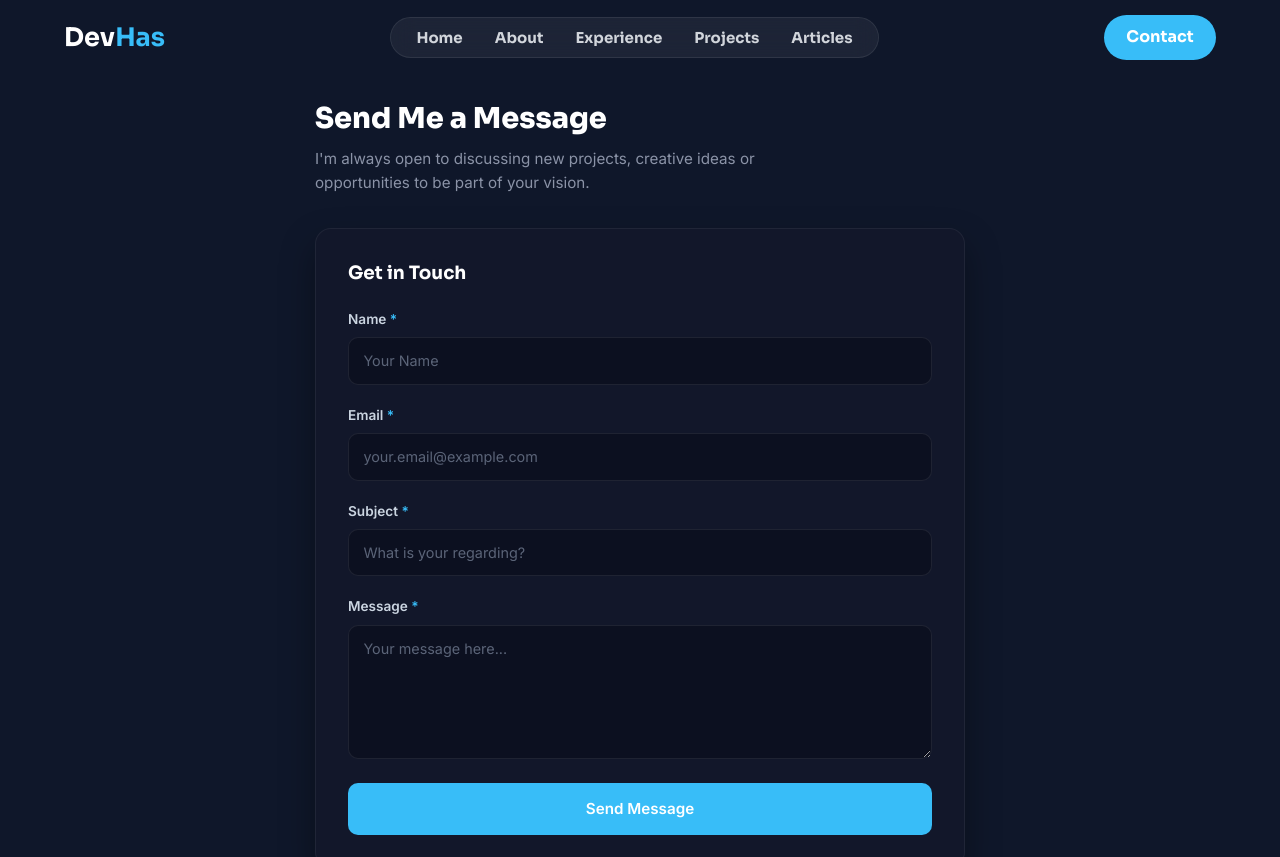
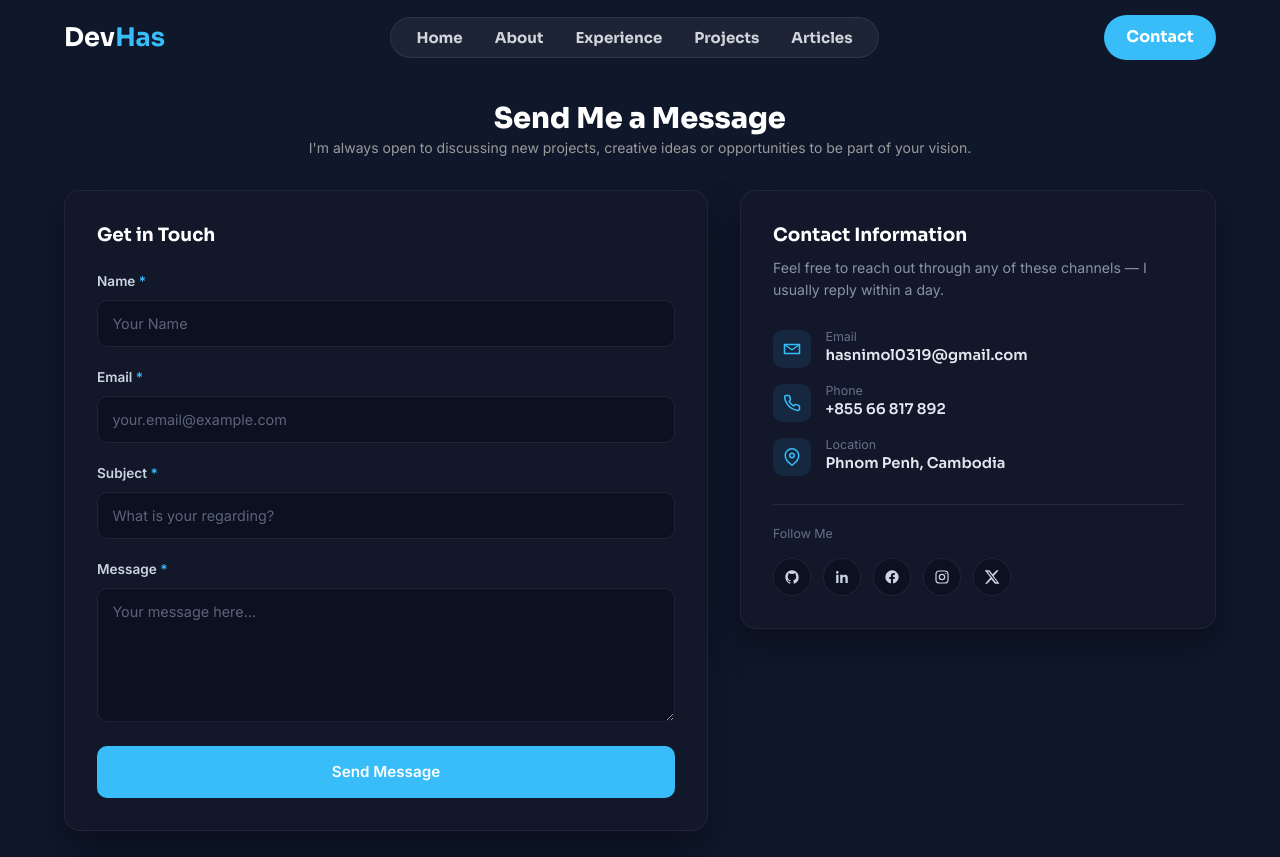
Before and after one commit to hasnimol0319-cloud/my-ng-portfolio, an Angular app: page /contact in a window 1280 px wide. Shown: the top 857 px of the page. Built offline with nearby package versions, Linux system fonts and the light colour scheme.

Commit message:
Update contact page

```diff
--- a/src/app/components/contact/contact.component.html
+++ b/src/app/components/contact/contact.component.html
@@ -1,8 +1,10 @@
 <section class="contact">
     <div class="section-head">
         <h2>Send Me a Message</h2>
-        <p>I'm always open to discussing new projects, creative ideas or opportunities to be part of your vision.</p>
+        <p class="description">I'm always open to discussing new projects, creative ideas or opportunities to be part of your vision.</p>
     </div>
+
+    <div class="contact-wrapper">
 
         <div class="contact-card">
             <h3>Get in Touch</h3>
@@ -71,4 +73,86 @@
 
             </form>
         </div>
+
+        <div class="info-card">
+            <h3>Contact Information</h3>
+            <p>Feel free to reach out through any of these channels — I usually reply within a day.</p>
+
+            <ul class="info-list">
+                <li>
+                    <span class="info-icon">
+                        <svg viewBox="0 0 24 24" fill="none" stroke="currentColor" stroke-width="2" stroke-linecap="round" stroke-linejoin="round">
+                            <path d="M4 4h16v16H4z" opacity="0"></path>
+                            <path d="M22 6 12 13 2 6"></path>
+                            <path d="M2 6h20v12H2z"></path>
+                        </svg>
+                    </span>
+                    <div>
+                        <span class="label">Email</span>
+                        <a href="mailto:hasnimol0319@gmail.com">hasnimol0319&#64;gmail.com</a>
+                    </div>
+                </li>
+
+                <li>
+                    <span class="info-icon">
+                        <svg viewBox="0 0 24 24" fill="none" stroke="currentColor" stroke-width="2" stroke-linecap="round" stroke-linejoin="round">
+                            <path d="M22 16.92v3a2 2 0 0 1-2.18 2 19.8 19.8 0 0 1-8.63-3.07 19.5 19.5 0 0 1-6-6 19.8 19.8 0 0 1-3.07-8.67A2 2 0 0 1 4.11 2h3a2 2 0 0 1 2 1.72c.13 1 .36 1.94.68 2.85a2 2 0 0 1-.45 2.11L8.09 9.91a16 16 0 0 0 6 6l1.23-1.25a2 2 0 0 1 2.11-.45c.91.32 1.85.55 2.85.68A2 2 0 0 1 22 16.92z"></path>
+                        </svg>
+                    </span>
+                    <div>
+                        <span class="label">Phone</span>
+                        <a href="tel:+85566817892">+855 66 817 892</a>
+                    </div>
+                </li>
+
+                <li>
+                    <span class="info-icon">
+                        <svg viewBox="0 0 24 24" fill="none" stroke="currentColor" stroke-width="2" stroke-linecap="round" stroke-linejoin="round">
+                            <path d="M21 10c0 7-9 13-9 13s-9-6-9-13a9 9 0 0 1 18 0z"></path>
+                            <circle cx="12" cy="10" r="3"></circle>
+                        </svg>
+                    </span>
+                    <div>
+                        <span class="label">Location</span>
+                        <a [href]="locationLink" target="_blank">Phnom Penh, Cambodia</a>
+                    </div>
+                </li>
+            </ul>
+
+            <div class="divider"></div>
+
+            <span class="label">Follow Me</span>
+
+            <div class="social-links">
+                <a href="https://github.com/" target="_blank" rel="noopener noreferrer" aria-label="GitHub">
+                    <svg viewBox="0 0 24 24" fill="currentColor">
+                        <path d="M12 2C6.48 2 2 6.58 2 12.26c0 4.55 2.87 8.4 6.84 9.76.5.1.68-.22.68-.49 0-.24-.01-1.04-.01-1.89-2.78.62-3.37-1.21-3.37-1.21-.45-1.18-1.11-1.5-1.11-1.5-.91-.64.07-.63.07-.63 1 .07 1.53 1.06 1.53 1.06.89 1.57 2.34 1.11 2.91.85.09-.67.35-1.11.63-1.37-2.22-.26-4.56-1.14-4.56-5.06 0-1.12.39-2.03 1.03-2.75-.1-.26-.45-1.31.1-2.73 0 0 .84-.28 2.75 1.05a9.3 9.3 0 0 1 5 0c1.91-1.33 2.75-1.05 2.75-1.05.55 1.42.2 2.47.1 2.73.64.72 1.03 1.63 1.03 2.75 0 3.93-2.34 4.8-4.57 5.05.36.32.68.94.68 1.9 0 1.37-.01 2.47-.01 2.81 0 .27.18.6.69.49A10.02 10.02 0 0 0 22 12.26C22 6.58 17.52 2 12 2z"></path>
+                    </svg>
+                </a>
+                <a href="https://linkedin.com/" target="_blank" rel="noopener noreferrer" aria-label="LinkedIn">
+                    <svg viewBox="0 0 24 24" fill="currentColor">
+                        <path d="M6.94 5a2 2 0 1 1-4 0 2 2 0 0 1 4 0zM3.25 8.75h3.5V21h-3.5V8.75zm6.5 0h3.36v1.7h.05c.47-.88 1.6-1.8 3.3-1.8 3.53 0 4.19 2.32 4.19 5.34V21h-3.5v-6.05c0-1.44-.03-3.3-2.01-3.3-2.01 0-2.32 1.57-2.32 3.2V21h-3.5V8.75z"></path>
+                    </svg>
+                </a>
+                <a href="https://facebook.com/" target="_blank" rel="noopener noreferrer" aria-label="Facebook">
+                    <svg viewBox="0 0 24 24" fill="currentColor">
+                        <path d="M22 12a10 10 0 1 0-11.56 9.88v-6.99H7.9V12h2.54V9.8c0-2.5 1.49-3.89 3.77-3.89 1.1 0 2.24.19 2.24.19v2.46h-1.26c-1.24 0-1.63.77-1.63 1.56V12h2.78l-.44 2.89h-2.34v6.99A10 10 0 0 0 22 12z"></path>
+                    </svg>
+                </a>
+                <a href="https://instagram.com/" target="_blank" rel="noopener noreferrer" aria-label="Instagram">
+                    <svg viewBox="0 0 24 24" fill="none" stroke="currentColor" stroke-width="1.8" stroke-linecap="round" stroke-linejoin="round">
+                        <rect x="3" y="3" width="18" height="18" rx="5"></rect>
+                        <circle cx="12" cy="12" r="4"></circle>
+                        <circle cx="17.5" cy="6.5" r="1" fill="currentColor" stroke="none"></circle>
+                    </svg>
+                </a>
+                <a href="https://x.com/" target="_blank" rel="noopener noreferrer" aria-label="X">
+                    <svg viewBox="0 0 24 24" fill="currentColor">
+                        <path d="M18.9 2H22l-7.6 8.68L23.3 22h-6.9l-5.4-6.62L4.7 22H1.6l8.13-9.29L1 2h7.1l4.87 6.05L18.9 2zm-1.2 18h1.9L7.4 4H5.4l12.3 16z"></path>
+                    </svg>
+                </a>
+            </div>
+        </div>
+
+    </div>
 </section>
--- a/src/app/components/contact/contact.component.scss
+++ b/src/app/components/contact/contact.component.scss
@@ -1,9 +1,12 @@
 .contact{
-    width:min(650px,92%);
-    margin:auto;
+    width: 100%
 }
 
 .section-head{
+    display: flex;
+    flex-direction: column;
+    justify-content: center;
+    align-items: center;
     margin-bottom:2rem;
 }
 
@@ -13,12 +16,12 @@
     color:#fff;
 }
 
-.section-head p{
-    margin-top:.6rem;
-    color:#8b93a7;
-    font-size:.95rem;
-    line-height:1.6;
-    max-width:520px;
+
+.contact-wrapper{
+    display:grid;
+    grid-template-columns:1.15fr .85fr;
+    gap:2rem;
+    align-items:start;
 }
 
 .contact-card{
@@ -114,11 +117,143 @@
     cursor:not-allowed;
 }
 
+/* ---------- Contact info panel ---------- */
+
+.info-card{
+    background:#12172a;
+    border:1px solid rgba(255,255,255,.06);
+    border-radius:16px;
+    box-shadow:0 16px 34px rgba(0,0,0,.35);
+    padding:2rem;
+}
+
+.info-card h3{
+    font-size:1.15rem;
+    font-weight:700;
+    color:#fff;
+    margin-bottom:.6rem;
+}
+
+.info-card > p{
+    font-size:.88rem;
+    line-height:1.6;
+    color:#8b93a7;
+    margin-bottom:1.75rem;
+}
+
+.info-list{
+    list-style:none;
+    display:flex;
+    flex-direction:column;
+    gap:1rem;
+    margin-bottom:1.75rem;
+}
+
+.info-list li{
+    display:flex;
+    align-items:flex-start;
+    gap:.9rem;
+}
+
+.info-list li > div{
+    display:flex;
+    flex-direction:column;
+    gap:.15rem;
+}
+
+.info-icon{
+    flex-shrink:0;
+    width:38px;
+    height:38px;
+    border-radius:10px;
+    background:rgba(56,189,248,.1);
+    color:var(--primary,#38bdf8);
+    display:flex;
+    align-items:center;
+    justify-content:center;
+}
+
+.info-icon svg{
+    width:18px;
+    height:18px;
+}
+
+.info-list span.label{
+    display:block;
+    font-size:.78rem;
+    line-height:1.2;
+    color:#64708a;
+    margin:0;
+}
+
+.info-list a,
+.info-list .value{
+    font-size:.92rem;
+    line-height:1.2;
+    font-weight:600;
+    color:#e2e8f0;
+}
+
+.info-list a:hover{
+    color:var(--primary,#38bdf8);
+}
+
+.divider{
+    height:1px;
+    background:rgba(255,255,255,.08);
+    margin-bottom:1.25rem;
+}
+
+.info-card .label{
+    display:block;
+    font-size:.78rem;
+    color:#64708a;
+    margin-bottom:.9rem;
+}
+
+.social-links{
+    display:flex;
+    gap:.75rem;
+}
+
+.social-links a{
+    width:38px;
+    height:38px;
+    border-radius:50%;
+    background:#0c1020;
+    border:1px solid rgba(255,255,255,.08);
+    color:#cbd5e1;
+    display:flex;
+    align-items:center;
+    justify-content:center;
+    transition:.25s;
+}
+
+.social-links a svg{
+    width:16px;
+    height:16px;
+}
+
+.social-links a:hover{
+    background:var(--primary,#38bdf8);
+    border-color:var(--primary,#38bdf8);
+    color:#fff;
+    transform:translateY(-2px);
+}
+
 /* ---------- Responsive ---------- */
+
+@media(max-width:820px){
+
+    .contact-wrapper{
+        grid-template-columns:1fr;
+    }
+}
 
 @media(max-width:480px){
 
-    .contact-card{
+    .contact-card,
+    .info-card{
         padding:1.5rem;
     }
 }
--- a/src/app/components/contact/contact.component.ts
+++ b/src/app/components/contact/contact.component.ts
@@ -24,6 +24,10 @@ export class ContactComponent {
   form: FormGroup;
   submitted = false;
   sending = false;
+  email = 'hasnimol0319@gmail.com';
+  phone = '+855 66 817 892';
+  location = 'Phnom Penh, Cambodia'
+  locationLink = 'https://www.google.com/maps/place/Toi/@11.5981772,104.8604297,49m/data=!3m1!1e3!4m6!3m5!1s0x310953b5147b7a47:0x26c42c22123aa276!8m2!3d11.5982825!4d104.8604314!16s%2Fg%2F11p13w_1gl?authuser=0&entry=ttu&g_ep=EgoyMDI2MDcyMi4wIKXMDSoASAFQAw%3D%3D';
 
   constructor(private fb: FormBuilder, private alertService: AlertService) {
     this.form = this.fb.group({
@@ -42,7 +46,6 @@ export class ContactComponent {
     this.submitted = true;
 
     if (this.form.invalid) {
-      this.alertService.info('Please fill the form to submit the message.')
       return;
     }
 
```
Also changed, not shown: public/images/devhas.png (added). Lines whose indentation alone changed are shown as unchanged.
